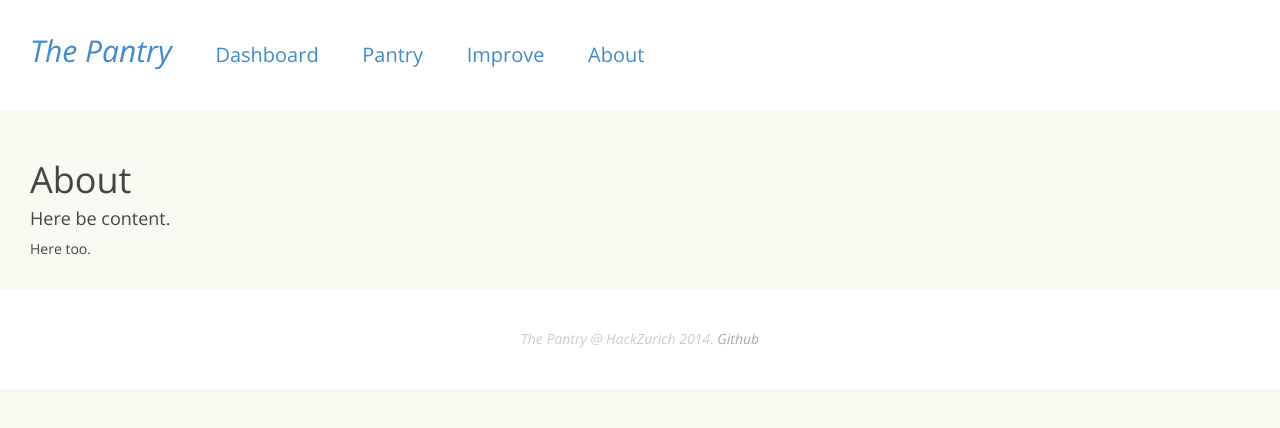
After one commit to create/foodplan, a Django app: page /about in a window 1280 px wide. The commit adds this page. Shown: the top 428 px of the page. Run offline with Django 3.2, Linux system fonts and the light colour scheme; parts of the project's set-up code (start-up, migrations or seed data) failed here and were passed over; some libraries are stand-ins or nearby versions.

Commit message:
about page added

```diff
--- a/foodplan/urls.py
+++ b/foodplan/urls.py
@@ -12,6 +12,7 @@ urlpatterns = patterns('',
     url(r'^dashboard', 'main.views.dashboard'),
     url(r'^$', 'main.views.home'),
     url(r'^pantry', 'main.views.pantry'),
-    url(r'^improve', 'main.views.improve')
+    url(r'^improve', 'main.views.improve'),
+    url(r'^about', 'main.views.about')
 
 )
--- a/main/views.py
+++ b/main/views.py
@@ -28,6 +28,11 @@ def signup(request):
 def pantry(request):
     page_info = {"page_title": "Your pantry"}
     return render(request, 'pantry.html', {"page_info": page_info})
+
+
+def about(request):
+    page_info = {"page_title": "About"}
+    return render(request, 'about.html', {"page_info": page_info})
 
 
 def improve(request):
--- /dev/null
+++ b/templates/about.html
@@ -0,0 +1,14 @@
+{% extends "base_layout.html" %}
+{% load staticfiles %}
+
+{% block title %}Home{% endblock %}
+
+{% block page_content %}
+
+
+<h1>About</h1>
+<h4>Here be content.</h4>
+
+Here too.
+
+{% endblock %}
--- a/templates/base_layout.html
+++ b/templates/base_layout.html
@@ -39,6 +39,7 @@
                 <li><a href="/dashboard">Dashboard</a></li>
                 <li><a href="/pantry">Pantry</a></li>
                 <li><a href="/improve">Improve</a></li>
+                <li><a href="/about">About</a></li>
             </ul>
         {% endif %}
     </header>
@@ -53,7 +54,6 @@
     <script src="https://ajax.googleapis.com/ajax/libs/jquery/1.11.1/jquery.min.js"></script>
     <script src="{% static "js/bootstrap.min.js" %}"></script>
     <script src="{% static "js/jquery-ui.min.js" %}"></script>
-    <script src="{% static "js/ajaxify.min.js" %}"></script>
     <script src="{% static "js/main.js" %}"></script>
     <script src="{% static "js/holder.js" %}"></script>
 
```
